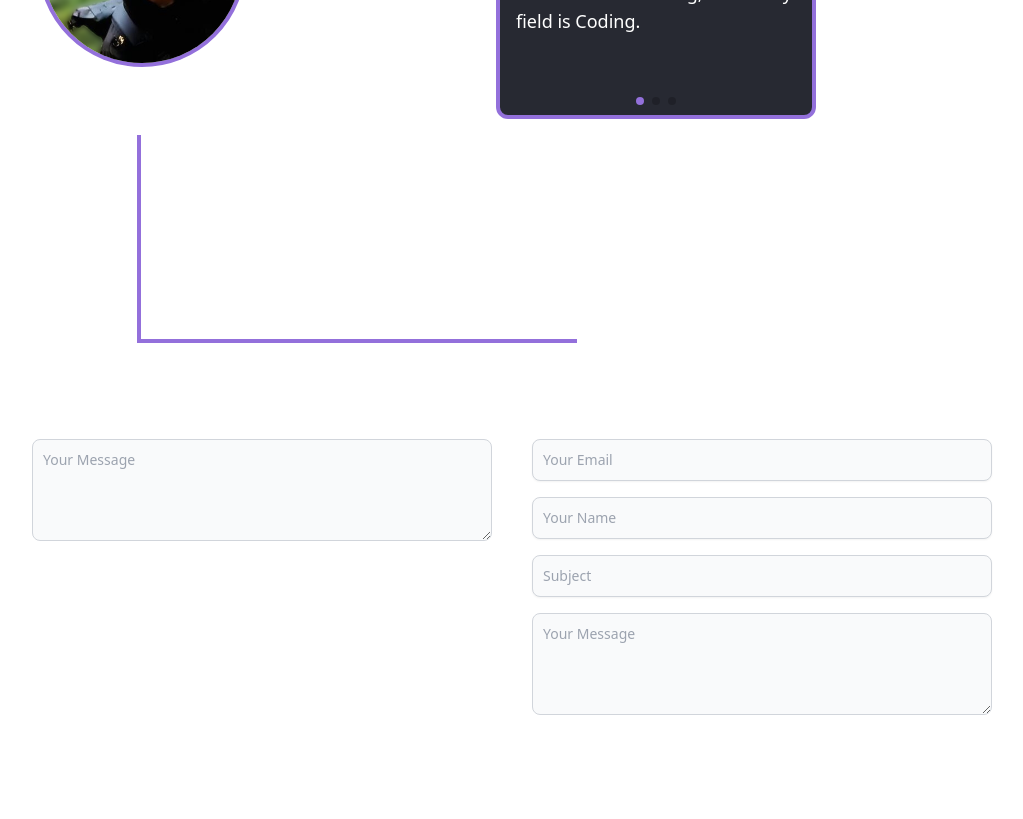
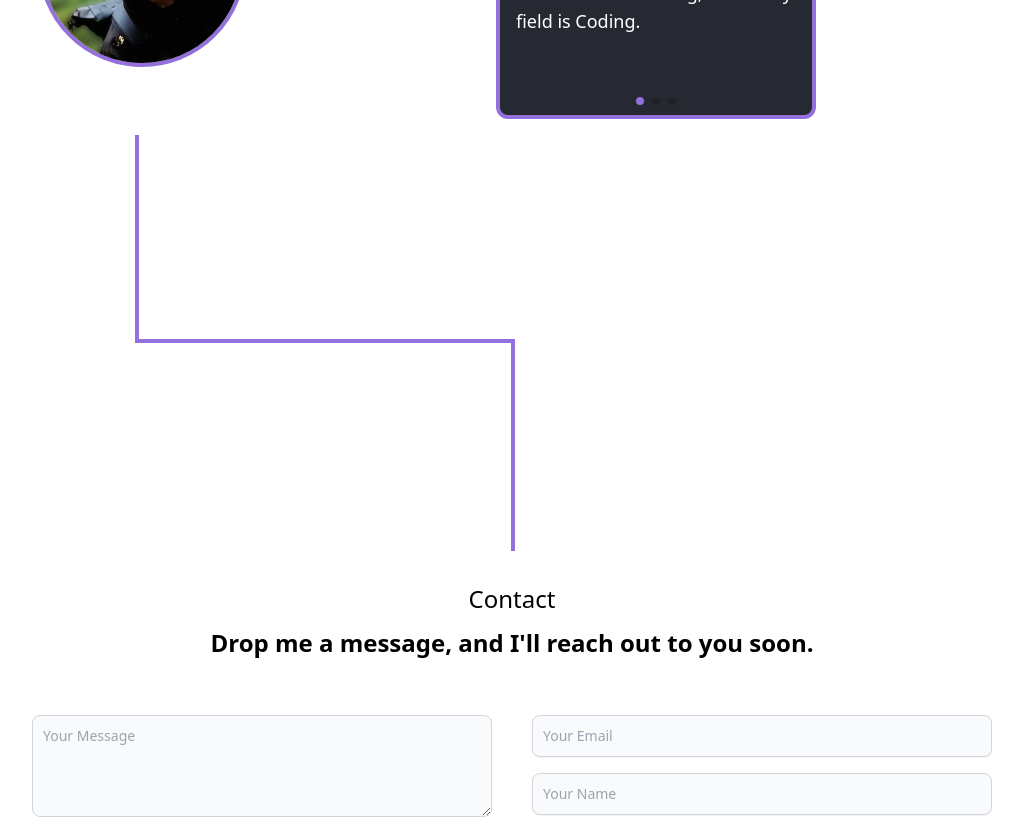
Before and after one commit to difhaels/portfolio-v2, a React (Create React App) app: page / in a window 1280 px wide. Shown: the part 4660-5479 px from the top of the page, without its empty margins (128-1151 px from the left). Before the commit the page ends 5375 px from the top, so only its background shows below. Built offline with nearby package versions, Linux system fonts and the light colour scheme.

Commit message:
added emailjs

```diff
--- a/package.json
+++ b/package.json
@@ -3,6 +3,7 @@
   "version": "0.1.0",
   "private": true,
   "dependencies": {
+    "@emailjs/browser": "^4.3.3",
     "@testing-library/jest-dom": "^5.17.0",
     "@testing-library/react": "^13.4.0",
     "@testing-library/user-event": "^13.5.0",
--- a/src/components/css/output.css
+++ b/src/components/css/output.css
@@ -699,6 +699,14 @@ video {
   bottom: -14rem;
 }
 
+.-top-20 {
+  top: -5rem;
+}
+
+.-top-24 {
+  top: -6rem;
+}
+
 .z-10 {
   z-index: 10;
 }
@@ -831,6 +839,30 @@ video {
 
 .mr-\[310px\] {
   margin-right: 310px;
+}
+
+.mr-\[200px\] {
+  margin-right: 200px;
+}
+
+.mr-\[370px\] {
+  margin-right: 370px;
+}
+
+.mr-\[375px\] {
+  margin-right: 375px;
+}
+
+.mt-10 {
+  margin-top: 2.5rem;
+}
+
+.mt-24 {
+  margin-top: 6rem;
+}
+
+.mt-36 {
+  margin-top: 9rem;
 }
 
 .block {
@@ -985,6 +1017,10 @@ video {
   width: 440px;
 }
 
+.w-\[380px\] {
+  width: 380px;
+}
+
 .origin-top-left {
   transform-origin: top left;
 }
@@ -1307,6 +1343,11 @@ video {
   padding-bottom: 1.5rem;
 }
 
+.py-1 {
+  padding-top: 0.25rem;
+  padding-bottom: 0.25rem;
+}
+
 .pb-8 {
   padding-bottom: 2rem;
 }
@@ -1321,6 +1362,18 @@ video {
 
 .pt-5 {
   padding-top: 1.25rem;
+}
+
+.pb-3 {
+  padding-bottom: 0.75rem;
+}
+
+.pb-10 {
+  padding-bottom: 2.5rem;
+}
+
+.pb-14 {
+  padding-bottom: 3.5rem;
 }
 
 .text-center {
--- a/src/components/main/About.jsx
+++ b/src/components/main/About.jsx
@@ -43,7 +43,7 @@ export default function About(){
             </div>
 
             <div className="flex justify-center mb-80">
-                <div className="w-[440px] h-52 border-l-4 border-b-4 border-[#9370DB] mr-[310px] -bottom-56 absolute "></div>
+                <div className="w-[380px] h-52 border-l-4 border-b-4 border-[#9370DB] mr-[375px] -bottom-56 absolute "></div>
             </div>
         </div>
     </>)
--- a/src/components/main/Contact.jsx
+++ b/src/components/main/Contact.jsx
@@ -1,6 +1,16 @@
+import React, { useRef } from 'react';
+import emailjs from '@emailjs/browser';
+
 export default function Contact(){
     return(<>
-    <div className="container w-full">
+    <div className="container w-full relative">
+        <div className="flex justify-center">
+            <div className="w-[380px] h-52 border-r-4  border-[#9370DB] -top-24 mr-[375px] absolute "></div>
+        </div>
+        <div className="mt-36">
+            <h1 className="text-2xl pb-3">Contact</h1>
+            <h1 className="text-2xl font-semibold pb-14">Drop me a message, and I'll reach out to you soon.</h1>
+        </div>
         <div className="flex justify-center mx-40 gap-10 ">
             <div className="w-1/2">
                 <form>
@@ -9,9 +19,9 @@ export default function Contact(){
             </div>
             <div className="w-1/2">
                 <form>
-                    <input type="email" id="email" className="mb-4 shadow-sm bg-gray-50 border border-gray-300 text-gray-900 text-sm rounded-lg focus:outline-cyberpunk-purple block w-full p-2.5" placeholder="Your Email" required />
-                    <input type="name" id="name" className="mb-4 shadow-sm bg-gray-50 border border-gray-300 text-gray-900 text-sm rounded-lg focus:outline-cyberpunk-purple block w-full p-2.5" placeholder="Your Name" required />
-                    <input type="subject" id="subject" className="mb-4 shadow-sm bg-gray-50 border border-gray-300 text-gray-900 text-sm rounded-lg focus:outline-cyberpunk-purple block w-full p-2.5" placeholder="Subject" required />
+                    <input type="user_email" id="user_email" className="mb-4 shadow-sm bg-gray-50 border border-gray-300 text-gray-900 text-sm rounded-lg focus:outline-cyberpunk-purple block w-full p-2.5" placeholder="Your Email" required />
+                    <input type="user_name" id="user_name" className="mb-4 shadow-sm bg-gray-50 border border-gray-300 text-gray-900 text-sm rounded-lg focus:outline-cyberpunk-purple block w-full p-2.5" placeholder="Your Name" required />
+                    <input type="user_subject" id="user_subject" className="mb-4 shadow-sm bg-gray-50 border border-gray-300 text-gray-900 text-sm rounded-lg focus:outline-cyberpunk-purple block w-full p-2.5" placeholder="Subject" required />
                     <textarea id="message" rows="4" className="block p-2.5 w-full text-sm text-gray-900 bg-gray-50 rounded-lg border border-gray-300 focus:outline-cyberpunk-purple" placeholder="Your Message"></textarea>
                 </form>
             </div>
```
Also changed, not shown: 1 other file (tests, documents, lock files or other folders).
